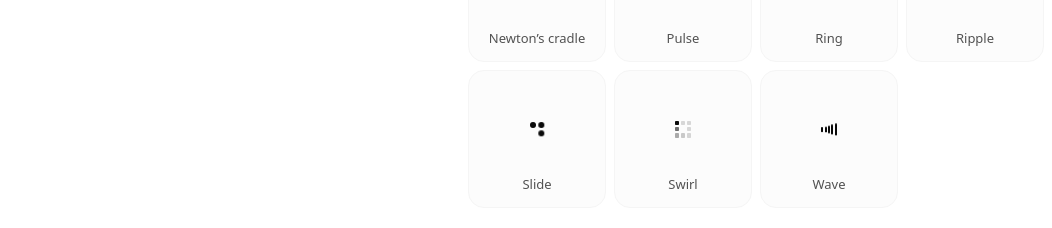
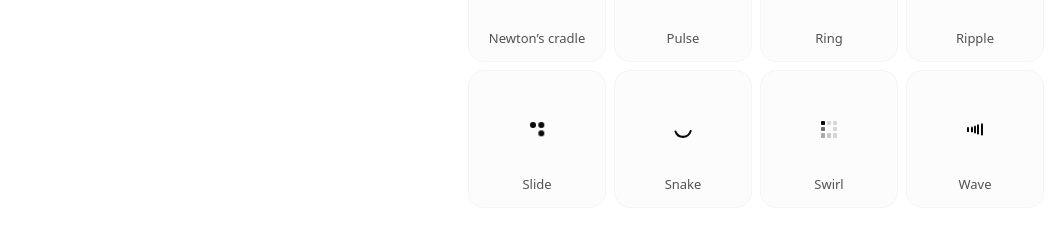
Before and after one commit to PedroLunet/loadsv, a SvelteKit app: page / in a window 1280 px wide. Shown: the part 912-1140 px from the top of the page, without its empty margins (0-1052 px from the left). Built offline with nearby package versions, Linux system fonts and the light colour scheme.

Commit message:
feat: add Snake spinner

```diff
--- a/src/lib/index.ts
+++ b/src/lib/index.ts
@@ -19,6 +19,7 @@ export { default as Pulse } from './spinners/Pulse.svelte';
 export { default as Ring } from './spinners/Ring.svelte';
 export { default as Ripple } from './spinners/Ripple.svelte';
 export { default as Slide } from './spinners/Slide.svelte';
+export { default as Snake } from './spinners/Snake.svelte';
 export { default as Swirl } from './spinners/Swirl.svelte';
 export { default as Wave } from './spinners/Wave.svelte';
 
--- a/src/lib/motion.ts
+++ b/src/lib/motion.ts
@@ -28,7 +28,8 @@ export const durations = {
 	bounce: 900,
 	'newtons-cradle': 1200,
 	hourglass: 2000,
-	atom: 1200
+	atom: 1200,
+	snake: 1500
 } satisfies Record<string, number>;
 
 export type SpinnerName = keyof typeof durations;
--- /dev/null
+++ b/src/lib/spinners/Snake.svelte
@@ -0,0 +1,80 @@
+<!--
+	@component
+	An arc chasing its own tail, stretching out and shrinking back as it turns.
+
+	The one spinner that animates more than transform and opacity: the stretch is
+	`stroke-dasharray` and `stroke-dashoffset`, which repaint the arc every frame.
+-->
+<script lang="ts">
+	import Root from '../internal/Root.svelte';
+	import { durations } from '../motion.js';
+	import type { Cap, SpinnerProps } from '../types.js';
+
+	interface Props extends SpinnerProps {
+		/** How the ends of the stroke are drawn. Defaults to `round`. */
+		cap?: Cap;
+	}
+
+	let { cap = 'round', ...props }: Props = $props();
+</script>
+
+<Root name="snake" defaultDuration={durations.snake} {...props}>
+	<svg viewBox="0 0 24 24" fill="none" stroke="currentColor" stroke-width="2.5">
+		<circle cx="12" cy="12" r="9.5" stroke-linecap={cap === 'round' ? 'round' : 'butt'} />
+	</svg>
+</Root>
+
+<style>
+	/*
+	 * The turn stays on the compositor. It runs a third slower than the stretch, so each
+	 * stretch starts a quarter turn further back than the last.
+	 */
+	svg {
+		display: block;
+		width: 100%;
+		height: 100%;
+		animation: spin calc(var(--_duration) * 4 / 3) linear infinite;
+		animation-play-state: var(--_play-state);
+	}
+
+	/* The still pose, and where the loop starts: an arc most of the way out. */
+	circle {
+		animation: stretch var(--_duration) cubic-bezier(0.42, 0, 0.58, 1) infinite;
+		animation-delay: calc(var(--_duration) * -0.4);
+		animation-play-state: var(--_play-state);
+	}
+
+	@keyframes spin {
+		to {
+			transform: rotate(1turn);
+		}
+	}
+
+	/*
+	 * Dash and gap always add up to the circumference (2π × 9.5), so the arc wraps cleanly
+	 * past the circle's start and the last frame is the first, one lap on. The head races
+	 * ahead while the tail lags, then the tail closes to a short sliver, so flat ends
+	 * never vanish.
+	 */
+	@keyframes stretch {
+		from {
+			stroke-dasharray: 2 57.69;
+			stroke-dashoffset: 0;
+		}
+		50% {
+			stroke-dasharray: 42 17.69;
+			stroke-dashoffset: -10;
+		}
+		to {
+			stroke-dasharray: 2 57.69;
+			stroke-dashoffset: -59.69;
+		}
+	}
+
+	@media (prefers-reduced-motion: reduce) {
+		svg,
+		circle {
+			animation-play-state: paused;
+		}
+	}
+</style>
--- a/src/site/catalog.ts
+++ b/src/site/catalog.ts
@@ -192,6 +192,13 @@ export const catalog: readonly Entry[] = [
 		options: []
 	},
 	{
+		slug: 'snake',
+		name: 'Snake',
+		importName: 'Snake',
+		description: 'An arc chasing its own tail, stretching out and shrinking back as it turns.',
+		options: [cap]
+	},
+	{
 		slug: 'swirl',
 		name: 'Swirl',
 		importName: 'Swirl',
```
Also changed, not shown: 1 other file (tests, documents, lock files or other folders).
